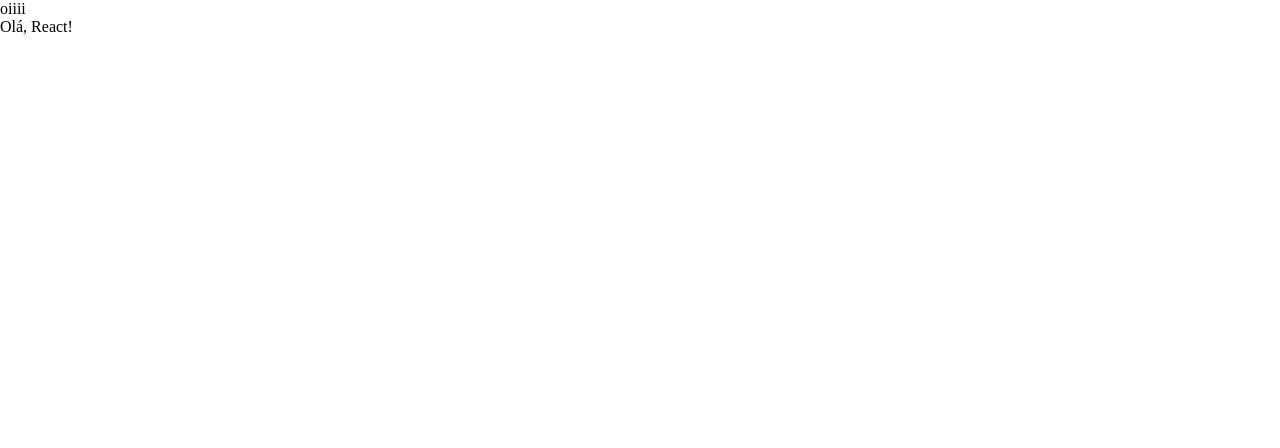
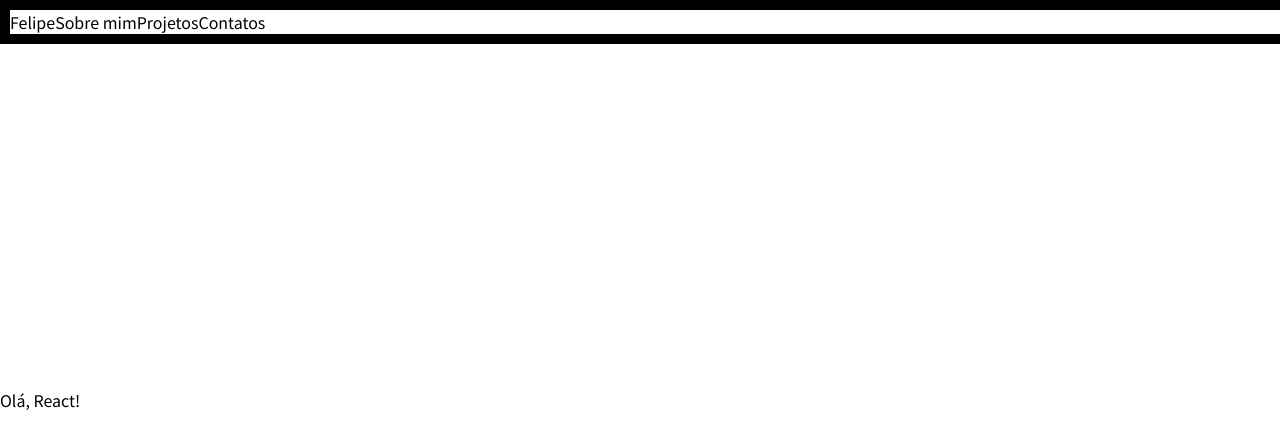
Before and after one commit to felipethecreator/web-portfolio-react, a React (Vite) app: page / in a window 1280 px wide. Shown: the top 448 px of the page. Built offline with nearby package versions, Linux system fonts and the light colour scheme.

Commit message:
feat: Criando navBar para as views

```diff
--- a/src/components/NavBar.jsx
+++ b/src/components/NavBar.jsx
@@ -1,7 +1,12 @@
+import '../style/navBar.css'
+
 export default function navBar() {
     return (
-        <nav>
-            <p>oiiii</p>
-        </nav>
+            <nav id='navBar'>
+                <p>Felipe</p>
+                <p>Sobre mim</p>
+                <p>Projetos</p>
+                <p>Contatos</p>
+            </nav>
     )
 }
--- a/src/style/index.css
+++ b/src/style/index.css
@@ -2,3 +2,9 @@
   margin: 0;
   padding: 0;
 }
+
+body {
+  width: 100%;
+  min-height: 100vh;
+  display: flex;
+}
--- /dev/null
+++ b/src/style/mainPage.css
@@ -0,0 +1,5 @@
+.divPortfolio {
+    align-items: center;
+    display: flex;
+    justify-content: center;
+}
--- /dev/null
+++ b/src/style/navBar.css
@@ -0,0 +1,13 @@
+@import url('https://fonts.googleapis.com/css2?family=Noto+Sans+JP:wght@100..900&display=swap');
+
+#navBar {
+    border: 10px solid black;
+    display: flex;
+    width: 100%;
+    position: fixed;
+
+}
+
+p {
+    font-family: "Noto Sans JP", sans-serif;
+}
--- a/src/views/MainPage.jsx
+++ b/src/views/MainPage.jsx
@@ -1,10 +1,13 @@
 import NavBar from '../components/NavBar';
+import '../style/mainPage.css'
 
 export default function mainPage() {
     return (
-        <>
-            <NavBar/>
+        <body>
+        <NavBar/>
+        <div className='divPortfolio'>
             <p>Olá, React!</p>
-        </>
+        </div>
+        </body>
     )
 }
```
